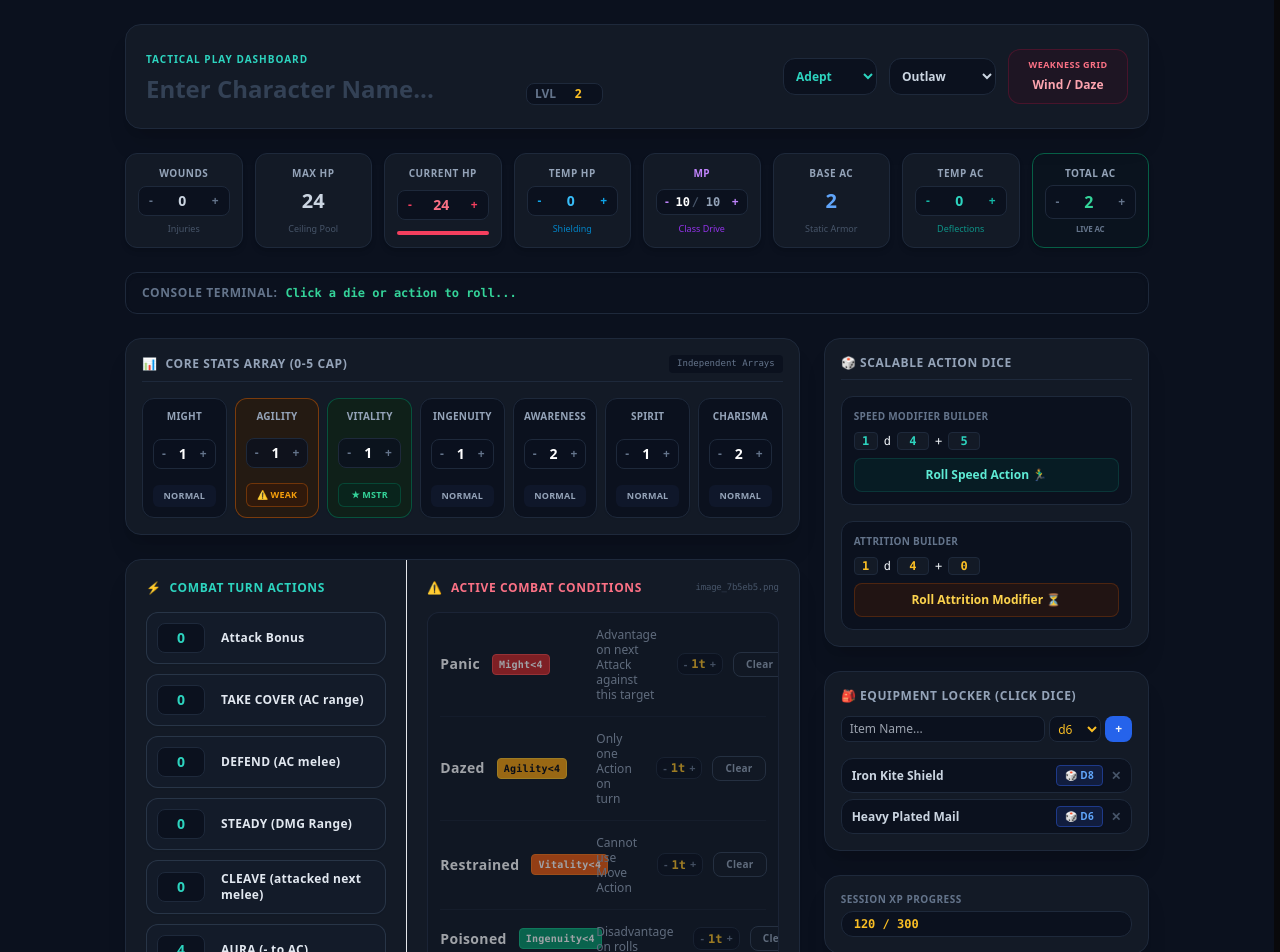
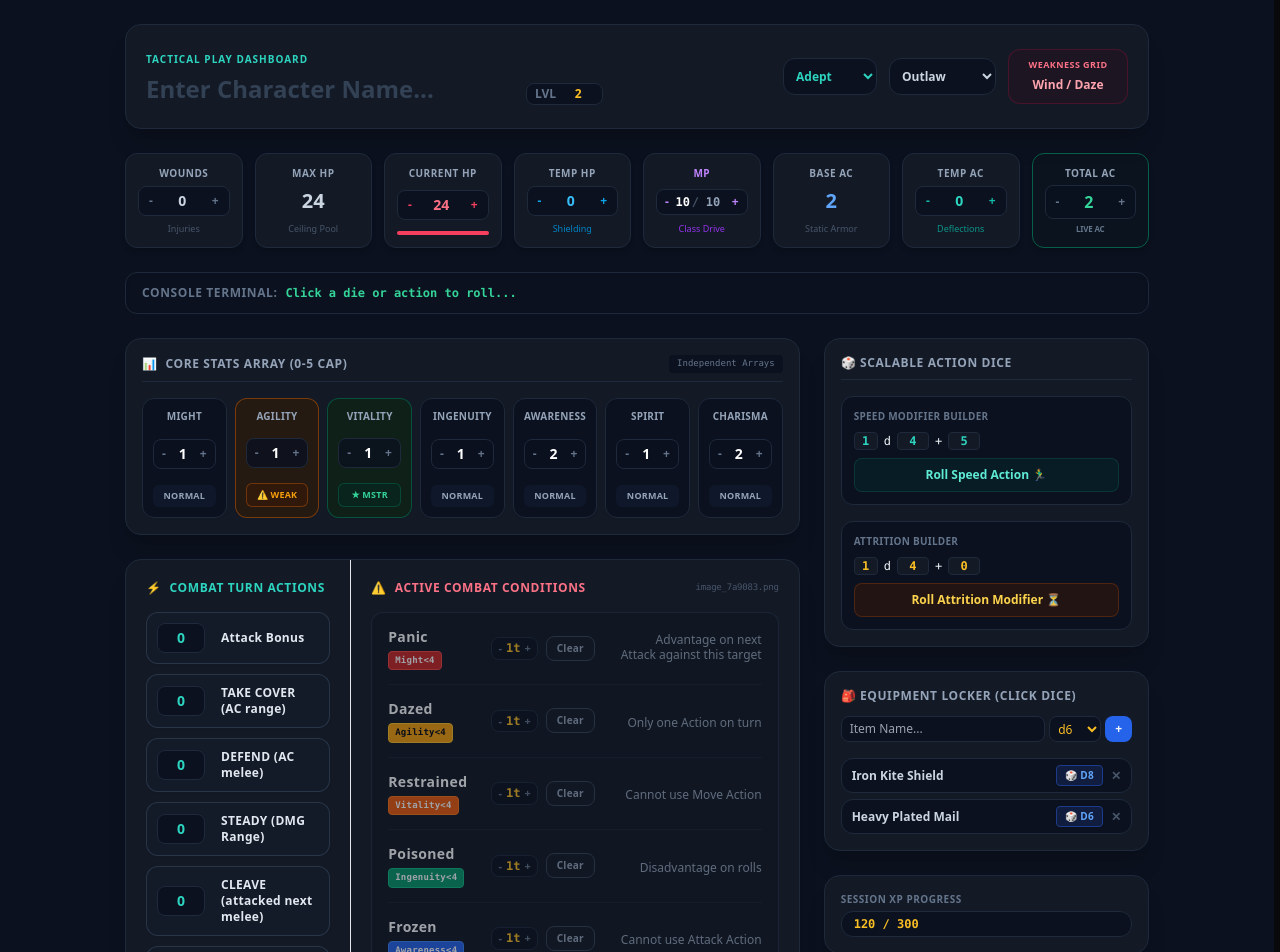
Before and after one commit to oofworkspace/rpg-combat-tracker, a React (Vite) app in the folder ttrpg-combat-tracker/: page / in a window 1280 px wide. Shown: the top 952 px of the page. Built offline with nearby package versions, Linux system fonts and the light colour scheme.

Commit message:
Update App.jsx

```diff
--- a/ttrpg-combat-tracker/App.jsx
+++ b/ttrpg-combat-tracker/App.jsx
@@ -363,12 +363,12 @@ export default function App() {
               </div>
             </div>
 
-            {/* UNIFIED COMBAT HUD CORE (Perfect Match for image_7ae6b5.png) */}
+            {/* UNIFIED COMBAT HUD CORE */}
             <div className="bg-[#131a26] border border-slate-800 rounded-2xl overflow-hidden shadow-xl">
               <div className="grid grid-cols-1 lg:grid-cols-12 divide-y lg:divide-y-0 lg:divide-x divide-slate-850">
 
                 {/* SUB-TABLE LEFT: COMBAT TURN ACTIONS */}
-                <div className="lg:col-span-5 p-5 space-y-4">
+                <div className="lg:col-span-4 p-5 space-y-4">
                   <h3 className="text-xs font-black uppercase tracking-wider text-teal-400 flex items-center gap-2">
                     <span>⚡</span> COMBAT TURN ACTIONS
                   </h3>
@@ -391,38 +391,33 @@ export default function App() {
                   </div>
                 </div>
 
-                {/* SUB-TABLE RIGHT: ACTIVE COMBAT STATUSES */}
-                <div className="lg:col-span-7 p-5 space-y-4">
+                {/* SUB-TABLE RIGHT: ACTIVE COMBAT STATUSES (Perfect Grid Realignment based on image_7a9083.png) */}
+                <div className="lg:col-span-8 p-5 space-y-4">
                   <div className="flex justify-between items-center">
                     <h3 className="text-xs font-black uppercase tracking-wider text-rose-400 flex items-center gap-2">
                       <span>⚠️</span> ACTIVE COMBAT CONDITIONS
                     </h3>
-                    <span className="text-[9px] text-slate-600 font-mono tracking-tight">image_7b5eb5.png</span>
+                    <span className="text-[9px] text-slate-600 font-mono tracking-tight">image_7a9083.png</span>
                   </div>
 
-                  <div className="divide-y divide-slate-800/60 border border-slate-800/80 rounded-xl overflow-hidden bg-[#0b111e]/30 px-3">
+                  <div className="divide-y divide-slate-800/60 border border-slate-800/80 rounded-xl overflow-hidden bg-[#0b111e]/30 px-4">
                     {statusEffects.map((effect, idx) => (
                       <div
                         key={effect.name}
-                        className={`py-3.5 flex items-center justify-between gap-3 transition-all ${
+                        className={`py-3.5 grid grid-cols-12 items-center gap-2 transition-all ${
                           effect.active ? 'opacity-100' : 'opacity-60'
                         }`}
                       >
-                        {/* Status Label & Checking Trigger */}
-                        <div className="flex items-center gap-3 shrink-0 w-36">
+                        {/* 1. LEFT COLUMN: Stacked Name + Requirement Condition Block */}
+                        <div className="col-span-3 flex flex-col items-start gap-1 shrink-0">
                           <span className="text-sm font-black text-white tracking-wide">{effect.name}</span>
-                          <span className={`text-[10px] font-mono font-black px-1.5 py-0.5 rounded tracking-wide border ${effect.color}`}>
+                          <span className={`text-[9px] font-mono font-black px-1.5 py-0.5 rounded tracking-wide border ${effect.color}`}>
                             {effect.check}
                           </span>
                         </div>
 
-                        {/* Middle Modifier Mechanics text Description */}
-                        <p className="text-xs text-slate-400 font-medium leading-tight flex-1 pr-2">
-                          {effect.effect}
-                        </p>
-
-                        {/* Action Counters & Quick Toggles */}
-                        <div className="flex items-center gap-2.5 shrink-0">
+                        {/* 2. CENTER COLUMN: Unified Interaction Counters deck */}
+                        <div className="col-span-4 flex items-center justify-center gap-2">
                           <div className="flex items-center bg-[#0b111e] border border-slate-800 rounded-lg p-0.5 shadow-inner">
                             <button type="button" onClick={() => handleDurationChange(idx, -1)} className="text-[11px] font-black text-slate-500 hover:text-white px-1">-</button>
                             <span className="text-xs font-mono font-black text-amber-400 min-w-[14px] text-center">{effect.duration}t</span>
@@ -432,7 +427,7 @@ export default function App() {
                           <button
                             type="button"
                             onClick={() => toggleStatusEffect(idx)}
-                            className={`text-[10px] font-black py-1 px-3 rounded-lg border tracking-wide transition-all ${
+                            className={`text-[10px] font-black py-1 px-2.5 rounded-lg border tracking-wide transition-all ${
                               effect.active
                                 ? 'bg-rose-950/40 text-rose-400 border-rose-500/80 shadow-md'
                                 : 'bg-[#131a26] text-slate-400 border-slate-700 hover:border-slate-500 hover:text-slate-200'
@@ -440,6 +435,13 @@ export default function App() {
                           >
                             {effect.active ? 'ACTIVE' : 'Clear'}
                           </button>
+                        </div>
+
+                        {/* 3. RIGHT COLUMN: Complete Text Right Justified */}
+                        <div className="col-span-5 text-right pl-2">
+                          <p className="text-xs text-slate-400 font-medium leading-tight inline-block text-right">
+                            {effect.effect}
+                          </p>
                         </div>
 
                       </div>
```
